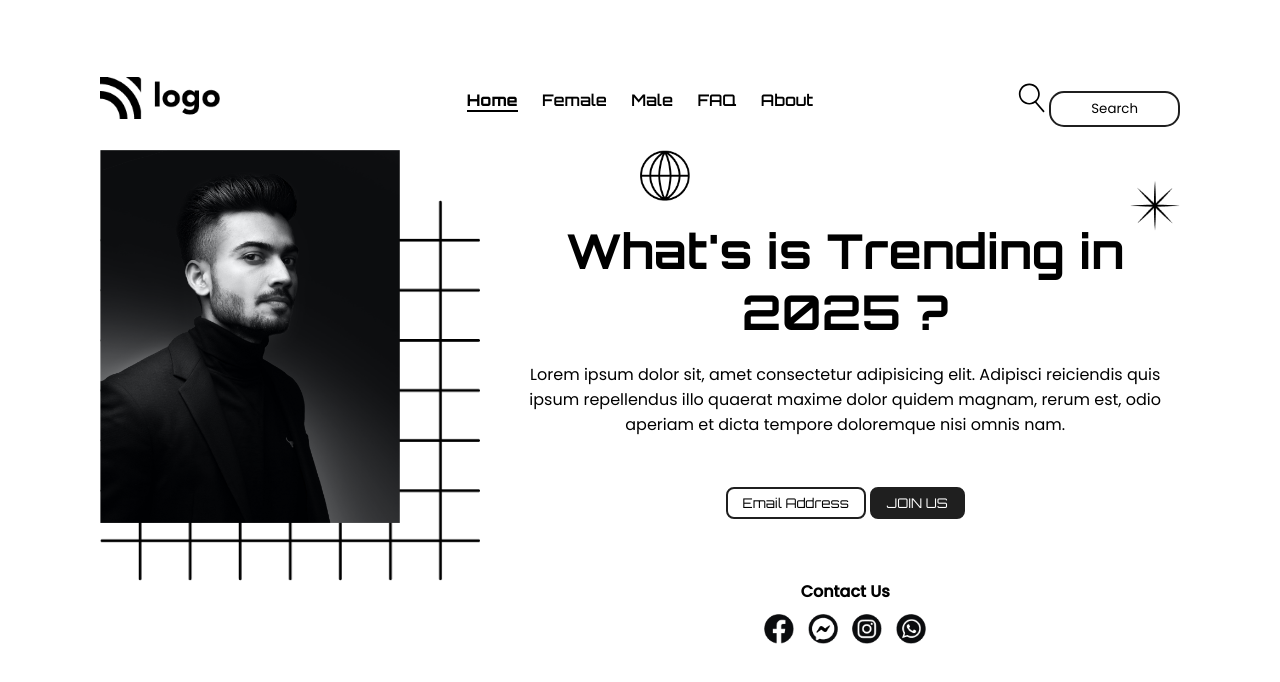
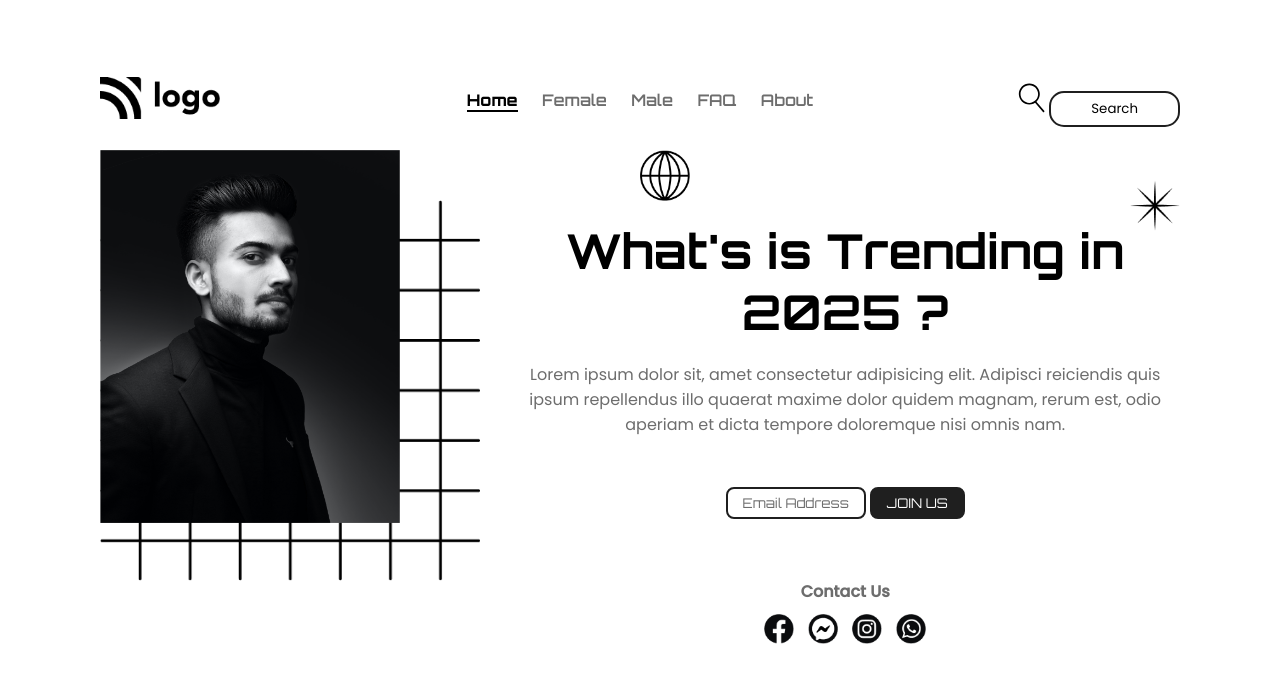
Before and after one commit to sub1120/landing-page-1, a plain HTML site: page index.html in a window 1280 px wide. Drawn offline with Linux system fonts and the light colour scheme.

Commit message:
fixed text color

```diff
--- a/css/style.css
+++ b/css/style.css
@@ -42,9 +42,11 @@
     display: inline;
     margin:0px 10px;
     font-weight: 600;
+    color:#6D6D6D;
 }
 
 .nav-item.active{
+    color:#000000;
     border-bottom: 2px solid black;
     font-weight: 800;
 }
@@ -107,6 +109,7 @@
 .hero-para{
     margin-top:20px;
     font-family: 'Poppins', sans-serif;
+    color:#6D6D6D;
 }
 
 .contact{
@@ -116,6 +119,7 @@
 .contact-heading{
     padding:10px;
     font-family: 'Poppins', sans-serif;
+    color:#6D6D6D;
 }
 
 .contact > img {
@@ -148,6 +152,7 @@
     border-radius: 8px;
     background-color: #ffffff;
     font-family: 'Orbitron', sans-serif;
+    color:#6D6D6D;
 }
 
 .join{
```
